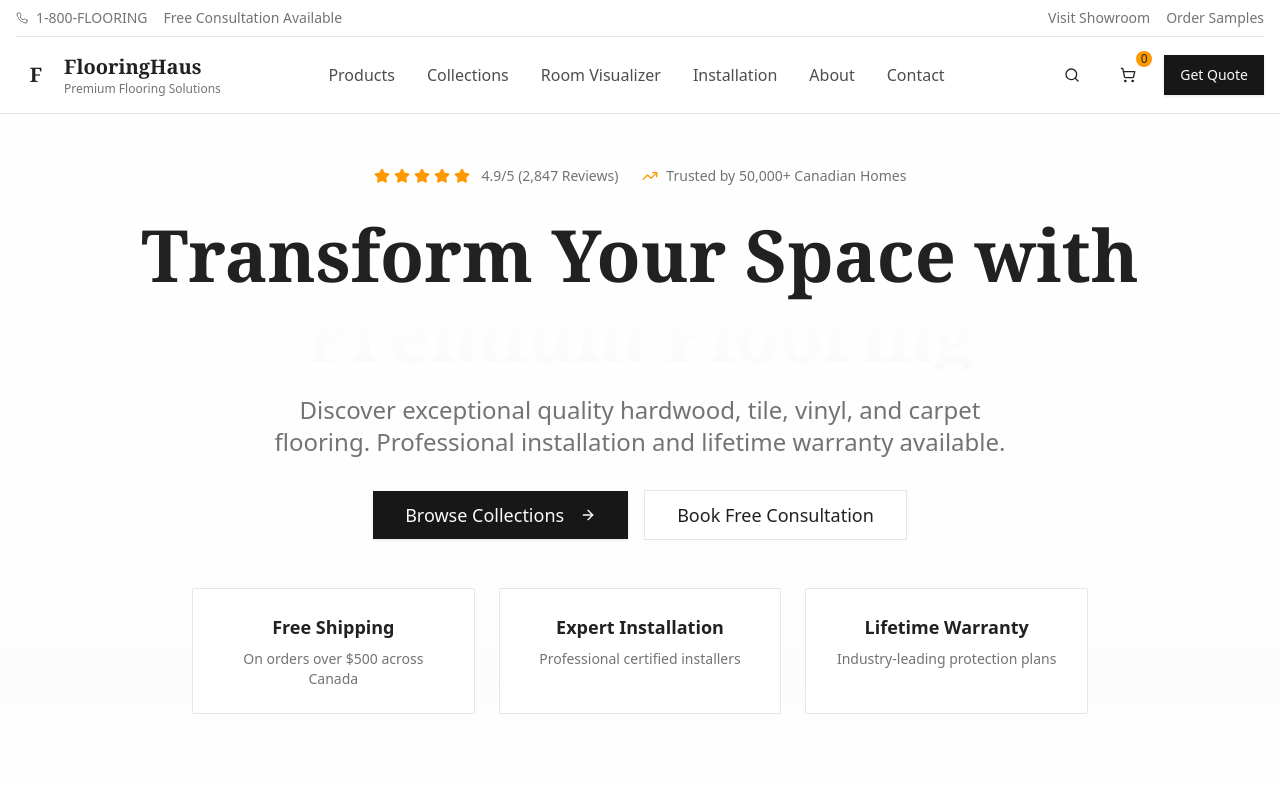
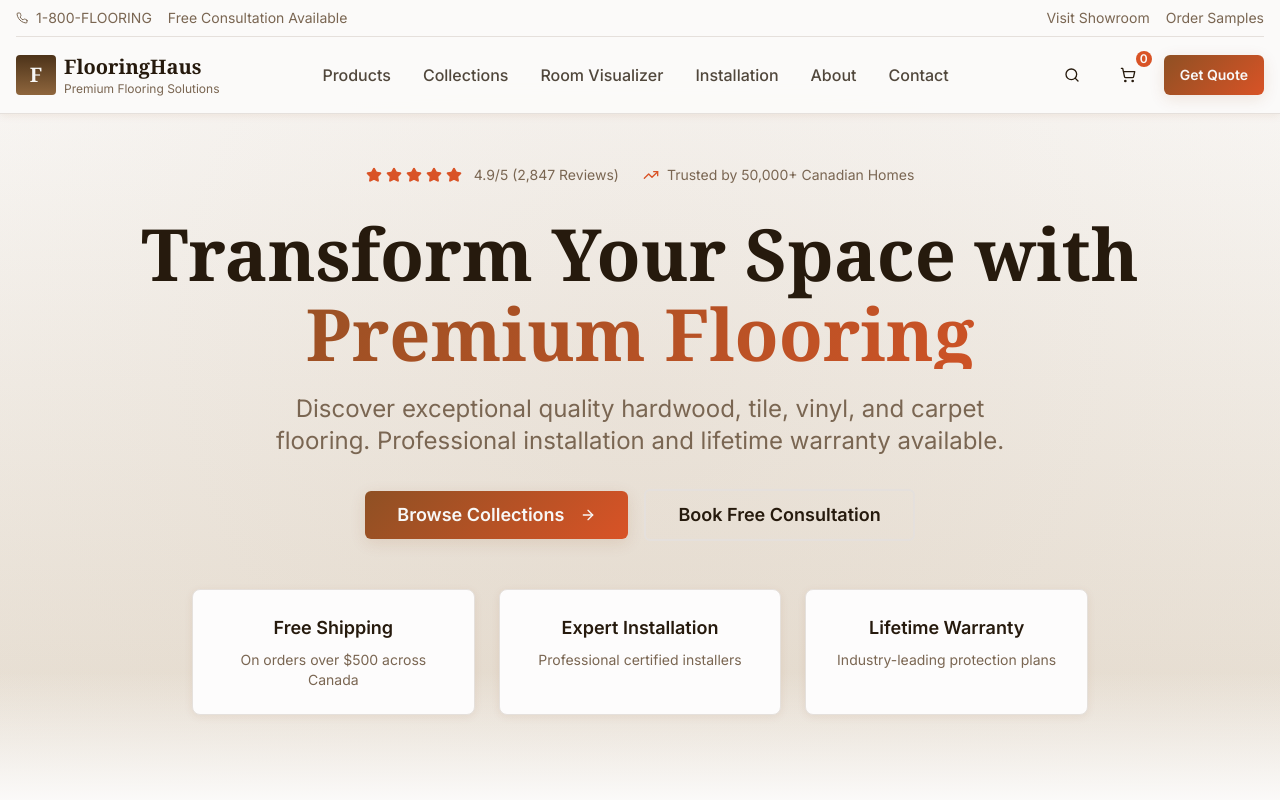
Before and after one commit to Fire-Ventures-Enterprise/flooringhause, a React (Vite) app: page / in a window 1280 px wide. Shown: the top 800 px of the page. Built offline with nearby package versions, Linux system fonts and the light colour scheme; the HTML template or start-up script is replaced by a standard one.

Commit message:
Revert to initial design

```diff
--- a/src/components/ui/button.tsx
+++ b/src/components/ui/button.tsx
@@ -5,18 +5,18 @@ import { cva, type VariantProps } from "class-variance-authority";
 import { cn } from "@/lib/utils";
 
 const buttonVariants = cva(
-  "inline-flex items-center justify-center gap-2 whitespace-nowrap text-sm font-medium ring-offset-background transition-all duration-200 focus-visible:outline-none focus-visible:ring-2 focus-visible:ring-ring focus-visible:ring-offset-2 disabled:pointer-events-none disabled:opacity-50 [&_svg]:pointer-events-none [&_svg]:size-4 [&_svg]:shrink-0",
+  "inline-flex items-center justify-center gap-2 whitespace-nowrap rounded-md text-sm font-semibold ring-offset-background transition-all duration-200 focus-visible:outline-none focus-visible:ring-2 focus-visible:ring-ring focus-visible:ring-offset-2 disabled:pointer-events-none disabled:opacity-50 [&_svg]:pointer-events-none [&_svg]:size-4 [&_svg]:shrink-0 active:scale-[0.98]",
   {
     variants: {
       variant: {
-        default: "bg-primary text-primary-foreground hover:bg-primary/90",
+        default: "bg-primary text-primary-foreground hover:bg-primary/90 shadow-medium",
         destructive: "bg-destructive text-destructive-foreground hover:bg-destructive/90",
-        outline: "border border-input bg-background hover:bg-accent hover:text-accent-foreground",
+        outline: "border-2 border-border bg-transparent hover:bg-muted text-foreground",
         secondary: "bg-secondary text-secondary-foreground hover:bg-secondary/80",
         ghost: "hover:bg-accent hover:text-accent-foreground",
         link: "text-primary underline-offset-4 hover:underline",
-        minimal: "bg-neutral-900 text-neutral-50 hover:bg-neutral-800 shadow-sm",
-        accent: "bg-accent text-accent-foreground hover:bg-accent/90 shadow-sm",
+        minimal: "bg-gradient-hero text-warm-white hover:opacity-90 shadow-medium",
+        accent: "bg-accent text-accent-foreground hover:bg-accent/90 shadow-medium",
       },
       size: {
         default: "h-10 px-4 py-2",
--- a/src/index.css
+++ b/src/index.css
@@ -8,71 +8,46 @@ All colors MUST be HSL.
 
 @layer base {
   :root {
-    /* Clean, minimalist color palette inspired by TruSa */
-    --background: 0 0% 100%;
-    --foreground: 0 0% 13%;
+    /* Premium Flooring Color Palette */
+    --background: 30 20% 98%;
+    --foreground: 30 50% 10%;
+    --card: 30 10% 99%;
+    --card-foreground: 30 50% 10%;
+    --popover: 30 10% 99%;
+    --popover-foreground: 30 50% 10%;
+    --primary: 25 60% 35%;
+    --primary-foreground: 30 10% 98%;
+    --secondary: 35 30% 85%;
+    --secondary-foreground: 30 50% 20%;
+    --muted: 30 10% 92%;
+    --muted-foreground: 30 20% 40%;
+    --accent: 15 70% 50%;
+    --accent-foreground: 30 10% 98%;
+    --destructive: 0 72% 51%;
+    --destructive-foreground: 0 0% 98%;
+    --border: 30 15% 88%;
+    --input: 30 15% 88%;
+    --ring: 25 60% 35%;
+    --radius: 0.5rem;
 
-    --card: 0 0% 100%;
-    --card-foreground: 0 0% 13%;
+    /* Custom Design Tokens */
+    --wood-dark: 30 50% 20%;
+    --wood-medium: 30 40% 40%;
+    --wood-light: 30 30% 60%;
+    --warm-beige: 35 30% 85%;
+    --cream: 40 20% 94%;
+    --charcoal: 30 10% 15%;
+    --warm-white: 40 10% 97%;
 
-    --popover: 0 0% 100%;
-    --popover-foreground: 0 0% 13%;
+    /* Gradients */
+    --gradient-hero: linear-gradient(135deg, hsl(25 60% 35%), hsl(15 70% 50%));
+    --gradient-wood: linear-gradient(180deg, hsl(30 50% 20%), hsl(30 40% 40%));
+    --gradient-subtle: linear-gradient(180deg, hsl(30 20% 98%), hsl(35 30% 85%));
 
-    /* Primary - sophisticated charcoal */
-    --primary: 0 0% 20%;
-    --primary-foreground: 0 0% 100%;
-
-    /* Secondary - light gray */
-    --secondary: 0 0% 96%;
-    --secondary-foreground: 0 0% 13%;
-
-    --muted: 0 0% 96%;
-    --muted-foreground: 0 0% 45%;
-
-    /* Accent - warm gold accent */
-    --accent: 36 100% 50%;
-    --accent-foreground: 0 0% 13%;
-
-    --destructive: 0 84% 60%;
-    --destructive-foreground: 0 0% 100%;
-
-    --border: 0 0% 90%;
-    --input: 0 0% 90%;
-    --ring: 0 0% 20%;
-
-    --radius: 0.125rem;
-
-    /* Custom design tokens for minimalist design */
-    --neutral-50: 0 0% 98%;
-    --neutral-100: 0 0% 96%;
-    --neutral-200: 0 0% 90%;
-    --neutral-300: 0 0% 83%;
-    --neutral-400: 0 0% 64%;
-    --neutral-500: 0 0% 45%;
-    --neutral-600: 0 0% 32%;
-    --neutral-700: 0 0% 20%;
-    --neutral-800: 0 0% 13%;
-    --neutral-900: 0 0% 9%;
-
-    /* Gradients - subtle and professional */
-    --gradient-hero: linear-gradient(180deg, hsl(0 0% 100%), hsl(0 0% 98%));
-    --gradient-subtle: linear-gradient(180deg, hsl(0 0% 100%), hsl(0 0% 99%));
-    --gradient-dark: linear-gradient(135deg, hsl(0 0% 13%), hsl(0 0% 20%));
-
-    /* Shadows - minimal and clean */
-    --shadow-xs: 0 1px 2px hsl(0 0% 0% / 0.05);
-    --shadow-sm: 0 1px 3px hsl(0 0% 0% / 0.1);
-    --shadow-md: 0 4px 6px hsl(0 0% 0% / 0.1);
-    --shadow-lg: 0 10px 15px hsl(0 0% 0% / 0.1);
-    --shadow-xl: 0 20px 25px hsl(0 0% 0% / 0.1);
-
-    /* Typography */
-    --font-display: "Montserrat", system-ui, sans-serif;
-    --font-body: "Inter", system-ui, sans-serif;
-
-    /* Transitions */
-    --transition-base: all 0.2s ease;
-    --transition-smooth: all 0.3s cubic-bezier(0.4, 0, 0.2, 1);
+    /* Shadows */
+    --shadow-soft: 0 2px 8px rgba(139, 69, 19, 0.08);
+    --shadow-medium: 0 4px 16px rgba(139, 69, 19, 0.12);
+    --shadow-large: 0 8px 32px rgba(139, 69, 19, 0.16);
 
     --sidebar-background: 0 0% 100%;
     --sidebar-foreground: 0 0% 13%;
--- a/tailwind.config.ts
+++ b/tailwind.config.ts
@@ -57,47 +57,28 @@ export default {
           border: "hsl(var(--sidebar-border))",
           ring: "hsl(var(--sidebar-ring))",
         },
-        wood: {
-          dark: "hsl(var(--wood-dark))",
-          DEFAULT: "hsl(var(--wood-medium))",
-          light: "hsl(var(--wood-light))",
-        },
-        stone: {
-          DEFAULT: "hsl(var(--stone-gray))",
-          light: "hsl(var(--stone-light))",
-        },
-        warm: {
-          white: "hsl(var(--warm-white))",
-          beige: "hsl(var(--warm-beige))",
-        },
-        neutral: {
-          50: "hsl(var(--neutral-50))",
-          100: "hsl(var(--neutral-100))",
-          200: "hsl(var(--neutral-200))",
-          300: "hsl(var(--neutral-300))",
-          400: "hsl(var(--neutral-400))",
-          500: "hsl(var(--neutral-500))",
-          600: "hsl(var(--neutral-600))",
-          700: "hsl(var(--neutral-700))",
-          800: "hsl(var(--neutral-800))",
-          900: "hsl(var(--neutral-900))",
-        },
+        /* Premium wood-inspired palette */
+        "wood-dark": "hsl(var(--wood-dark))",
+        "wood-medium": "hsl(var(--wood-medium))",
+        "wood-light": "hsl(var(--wood-light))",
+        "warm-beige": "hsl(var(--warm-beige))",
+        "cream": "hsl(var(--cream))",
+        "charcoal": "hsl(var(--charcoal))",
+        "warm-white": "hsl(var(--warm-white))",
       },
       backgroundImage: {
         'gradient-hero': 'var(--gradient-hero)',
+        'gradient-wood': 'var(--gradient-wood)',
         'gradient-subtle': 'var(--gradient-subtle)',
-        'gradient-dark': 'var(--gradient-dark)',
       },
       fontFamily: {
-        display: ['var(--font-display)', 'sans-serif'],
-        body: ['var(--font-body)', 'sans-serif'],
+        serif: ['Playfair Display', 'Georgia', 'serif'],
+        sans: ['Inter', 'system-ui', 'sans-serif'],
       },
       boxShadow: {
-        'xs': 'var(--shadow-xs)',
-        'sm': 'var(--shadow-sm)',
-        'md': 'var(--shadow-md)',
-        'lg': 'var(--shadow-lg)',
-        'xl': 'var(--shadow-xl)',
+        'soft': 'var(--shadow-soft)',
+        'medium': 'var(--shadow-medium)',
+        'large': 'var(--shadow-large)',
       },
       transitionTimingFunction: {
         'base': 'ease',
```
